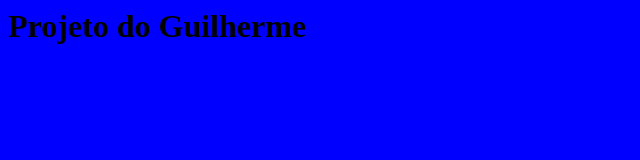
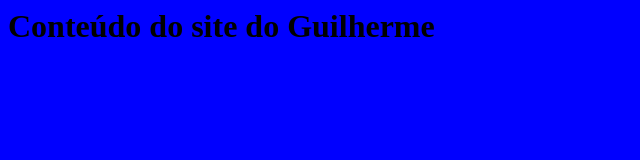
Before and after one commit to TomKypils/curso-git, a plain HTML site: page index.html in a window 1280 px wide. Shown: the whole page, without its empty margins (0-640 px from the left). Drawn offline with Linux system fonts and the light colour scheme.

Commit message:
Mudando a mensagem

```diff
--- a/index.html
+++ b/index.html
@@ -3,7 +3,7 @@
        <link rel="stylesheet" href="estilo.css">
    </head>
     <body>
-      <h1>Projeto do Guilherme</h1>
+      <h1>Conteúdo do site do Guilherme</h1>
 
     </body>
 
```
